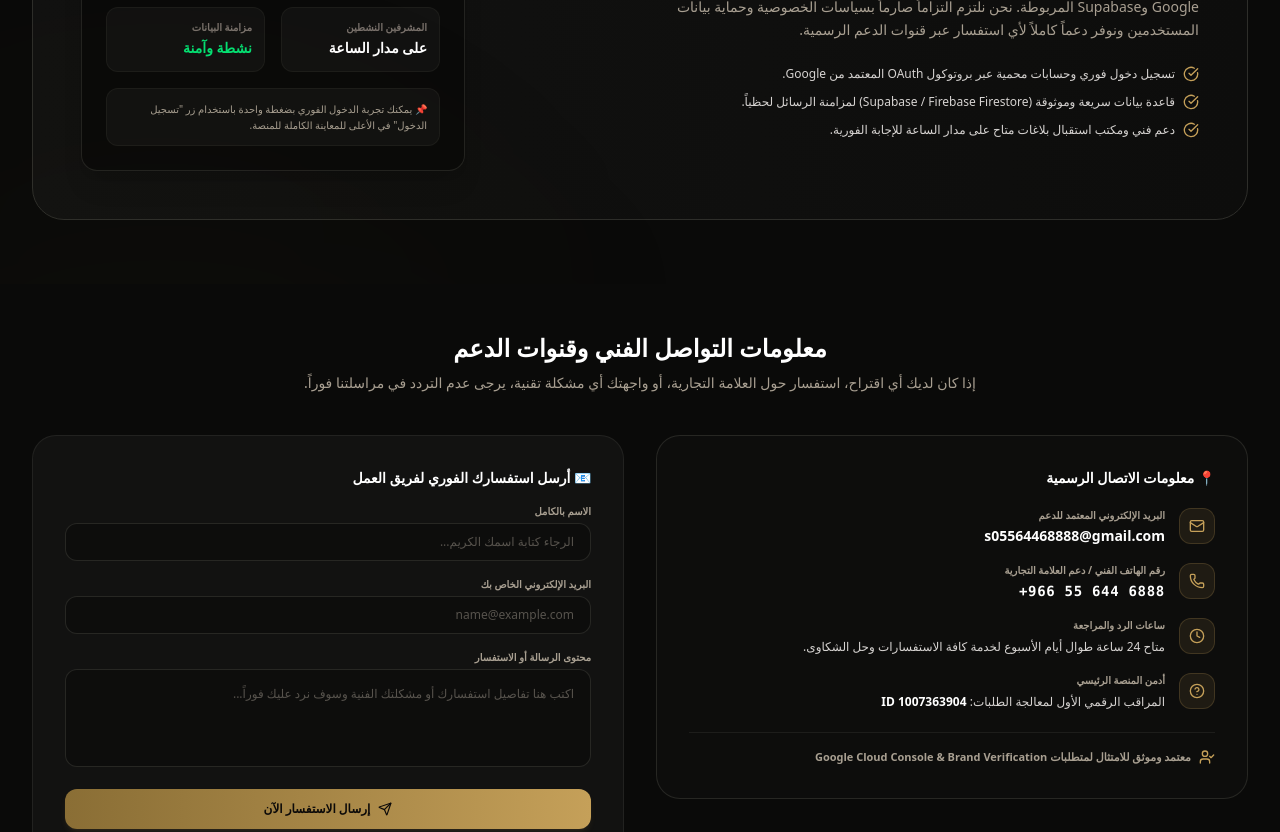
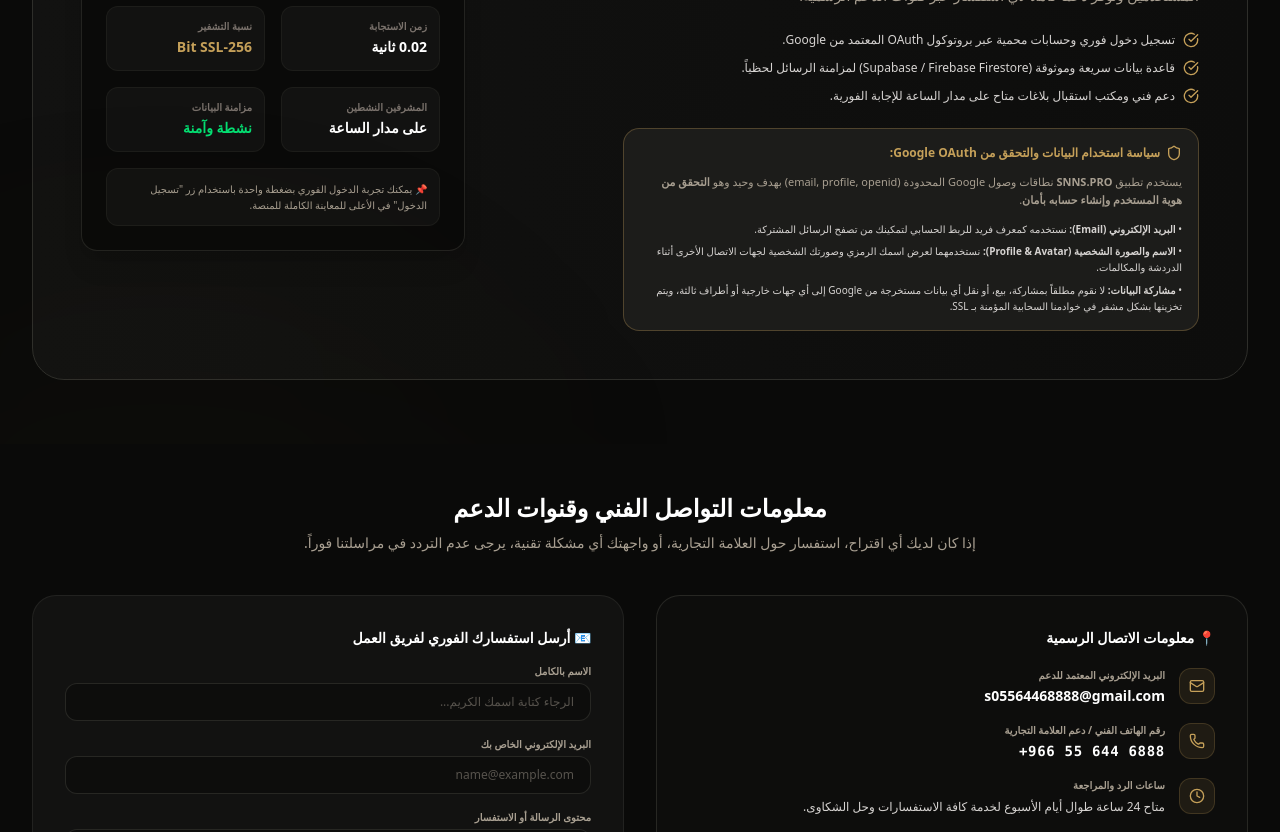
Before and after one commit to ARAB-rgb/snns.pro, a React (Vite) app: page / in a window 1280 px wide. Shown: the part 1520-2352 px from the top of the page. Built offline with nearby package versions, Linux system fonts and the light colour scheme; no server answers; the database is empty.

Commit message:
docs: add Google OAuth data usage disclosure to landing page
Include a detailed privacy disclosure card in the landing page to inform users about the specific Google OAuth scopes used, the purpose of data collection, and our commitment to data security.

```diff
--- a/src/components/LandingPage.tsx
+++ b/src/components/LandingPage.tsx
@@ -205,6 +205,22 @@ export default function LandingPage({ onNavigateToLogin, onNavigateToGuest }: La
                 <span>دعم فني ومكتب استقبال بلاغات متاح على مدار الساعة للإجابة الفورية.</span>
               </li>
             </ul>
+
+            {/* Google OAuth Scope & Data Disclosure Card */}
+            <div className="bg-[#1C1C1A] border border-[#C5A059]/30 rounded-2xl p-4 space-y-3 mt-4 text-right">
+              <h4 className="text-xs font-black text-[#C5A059] flex items-center gap-1.5">
+                <Shield className="w-4 h-4" />
+                <span>سياسة استخدام البيانات والتحقق من Google OAuth:</span>
+              </h4>
+              <p className="text-[11px] text-[#A89F91] leading-relaxed">
+                يستخدم تطبيق <strong>SNNS.PRO</strong> نطاقات وصول Google المحدودة (email, profile, openid) بهدف وحيد وهو <strong>التحقق من هوية المستخدم وإنشاء حسابه بأمان</strong>.
+              </p>
+              <div className="space-y-1.5 text-[10px] text-stone-300 leading-relaxed">
+                <p>• <strong>البريد الإلكتروني (Email):</strong> نستخدمه كمعرف فريد للربط الحسابي لتمكينك من تصفح الرسائل المشتركة.</p>
+                <p>• <strong>الاسم والصورة الشخصية (Profile & Avatar):</strong> نستخدمهما لعرض اسمك الرمزي وصورتك الشخصية لجهات الاتصال الأخرى أثناء الدردشة والمكالمات.</p>
+                <p>• <strong>مشاركة البيانات:</strong> لا نقوم مطلقاً بمشاركة، بيع، أو نقل أي بيانات مستخرجة من Google إلى أي جهات خارجية أو أطراف ثالثة، ويتم تخزينها بشكل مشفر في خوادمنا السحابية المؤمنة بـ SSL.</p>
+              </div>
+            </div>
           </div>
 
           <div className="mt-8 lg:mt-0 lg:w-96 bg-[#0A0A09] border border-[#2E2E2A]/70 rounded-2xl p-6 space-y-4 shadow-xl">
```
